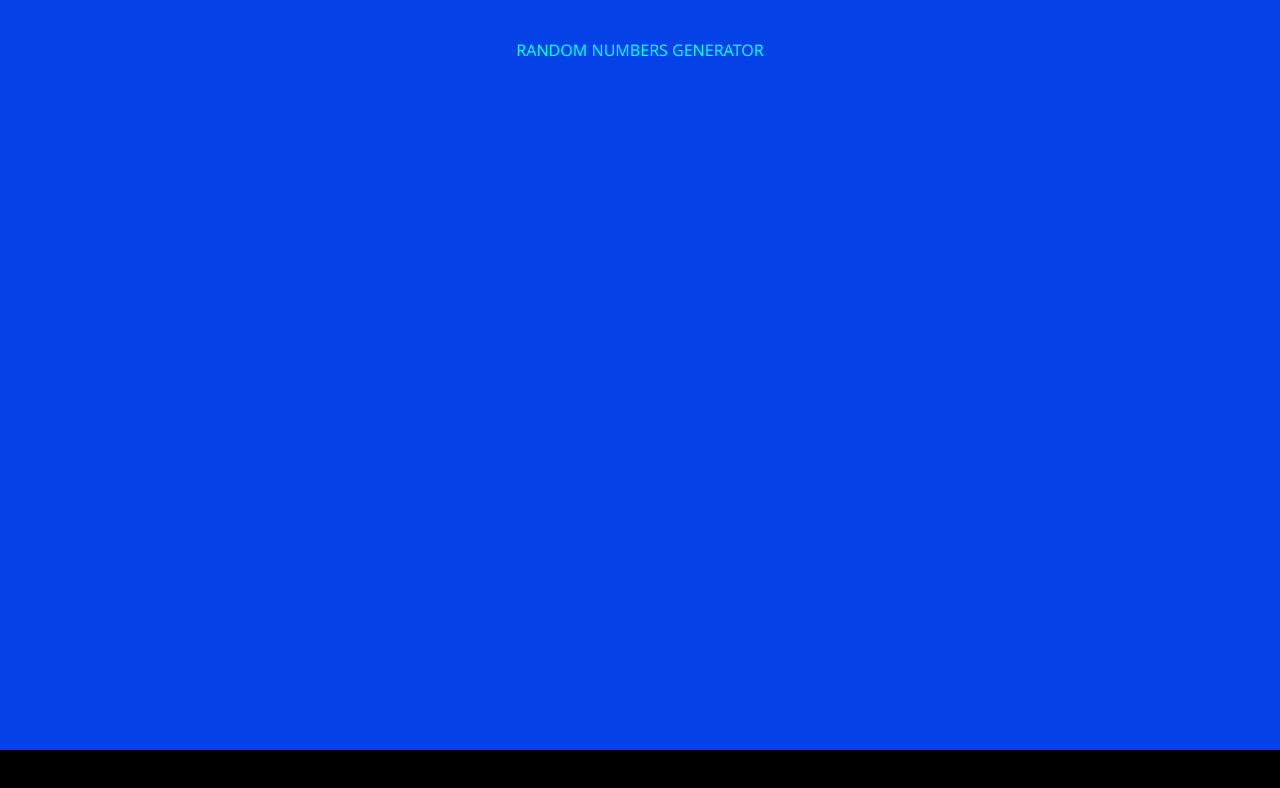
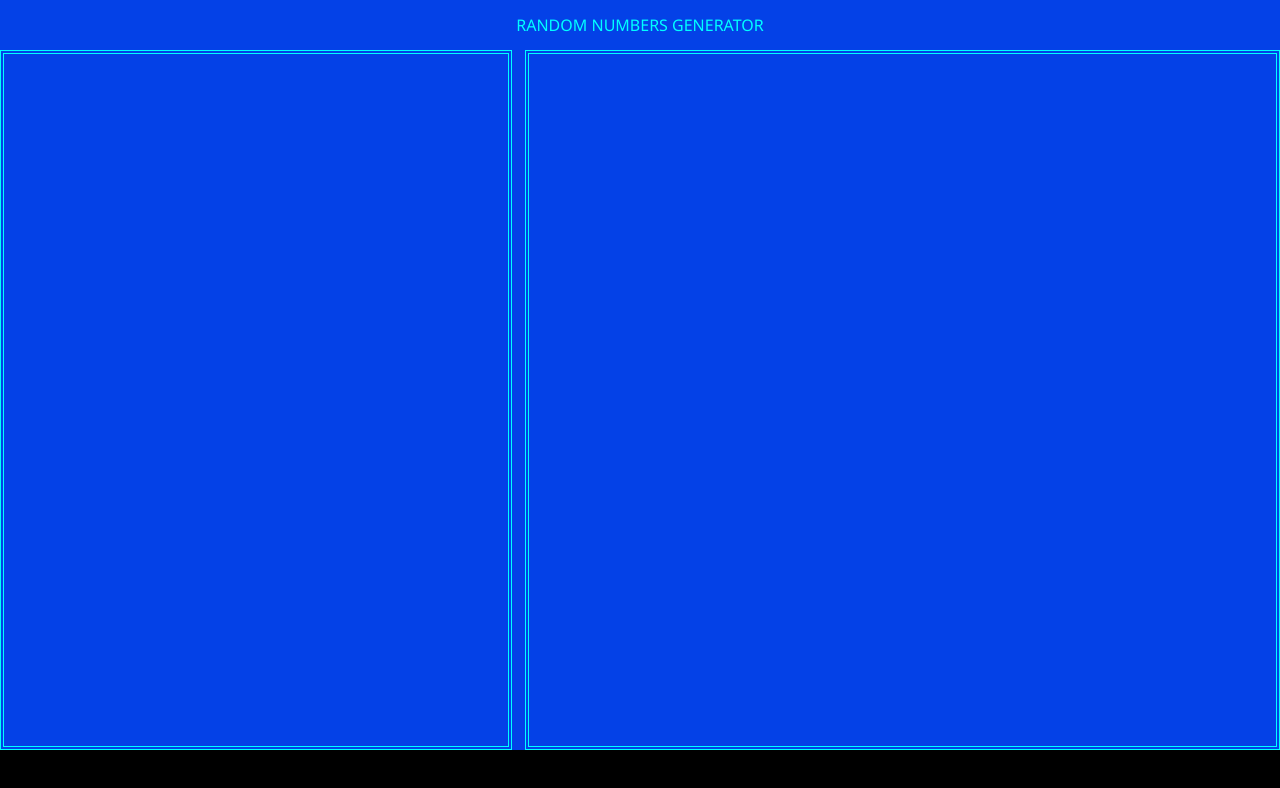
Before and after one commit to EvgeniyMorozov164/random-numbers-generator, a plain HTML site: page index.html in a window 1280 px wide. Drawn offline with Linux system fonts and the light colour scheme.

Commit message:
feat: add basic main section structrure with styles

```diff
--- a/index.js
+++ b/index.js
@@ -36,3 +36,9 @@ root.append(header, main, footer);
 const heading1 = getDOMElement("h1", "heading1");
 heading1.textContent = "RANDOM NUMBERS GENERATOR";
 header.append(heading1);
+
+//main
+
+const aside = getDOMElement("aside", "aside");
+const displayNumsDiv = getDOMElement("div", "displayNums");
+main.append(aside, displayNumsDiv);
--- a/style.css
+++ b/style.css
@@ -14,7 +14,7 @@ body {
 }
 
 .header {
-  height: 100px;
+  height: 50px;
   width: 100%;
   display: flex;
   justify-content: center;
@@ -23,8 +23,21 @@ body {
 
 .main {
   width: 100%;
-  height: calc(100vh - 100px - 50px);
+  height: calc(100vh - 100px);
   display: flex;
+  justify-content: space-between;
+}
+
+.aside {
+  width: 40%;
+  height: 100%;
+  border: double 4px aqua;
+}
+
+.displayNums {
+  width: 59%;
+  height: 100%;
+  border: double 4px aqua;
 }
 
 .footer {
```
